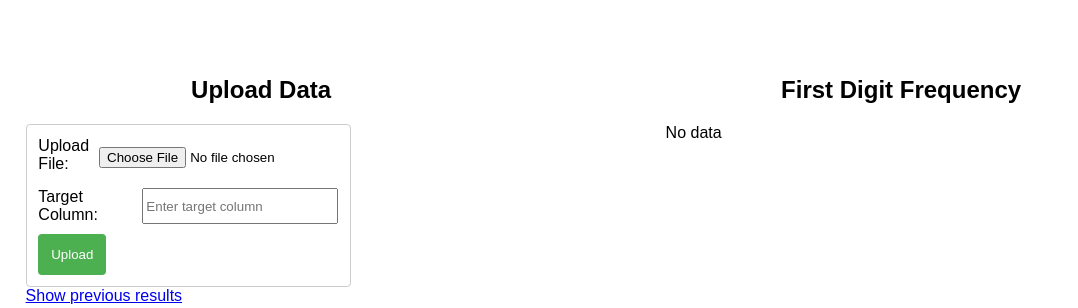
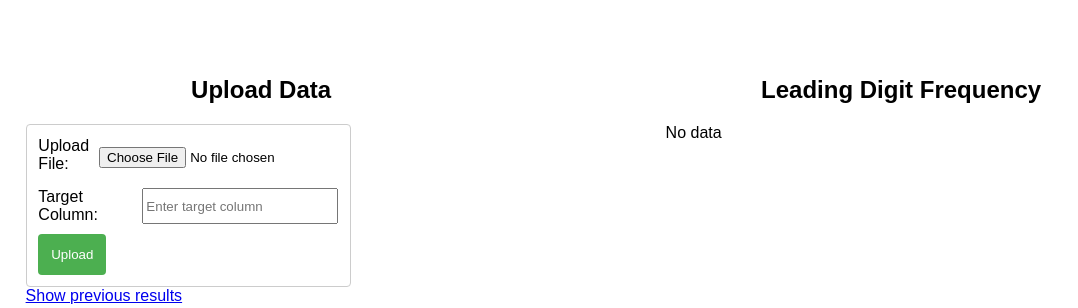
Before and after one commit to maxjkiss/benfords_law_app, a Flask app: page / in a window 1280 px wide. Shown: the part 169-477 px from the top of the page, without its empty margins (0-1078 px from the left). Run offline with Flask 3, Linux system fonts and the light colour scheme.

Commit message:
changed chart title

```diff
--- a/templates/index.html
+++ b/templates/index.html
@@ -63,7 +63,7 @@
             </div>
             <!-- Section for displaying the frequency of the first digit -->
             <div class="flex-item">
-                <h2 class="section-title">First Digit Frequency</h2>
+                <h2 class="section-title">Leading Digit Frequency</h2>
                 <div class="aspect-ratio">
                     {% if results %}
                     <!-- Container for the chart -->
```
